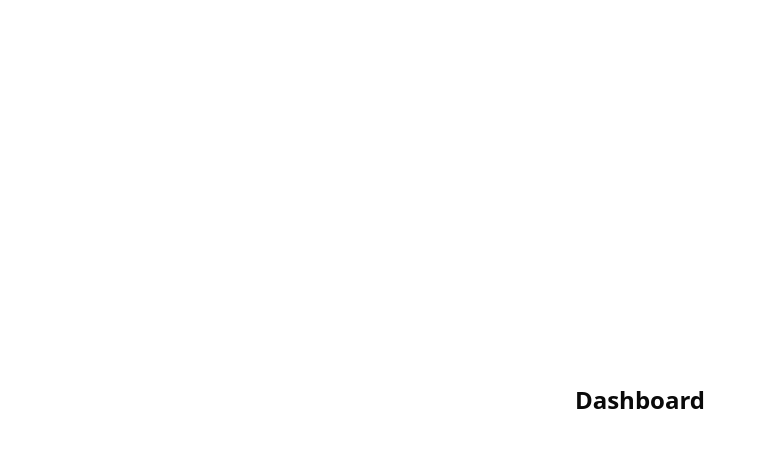
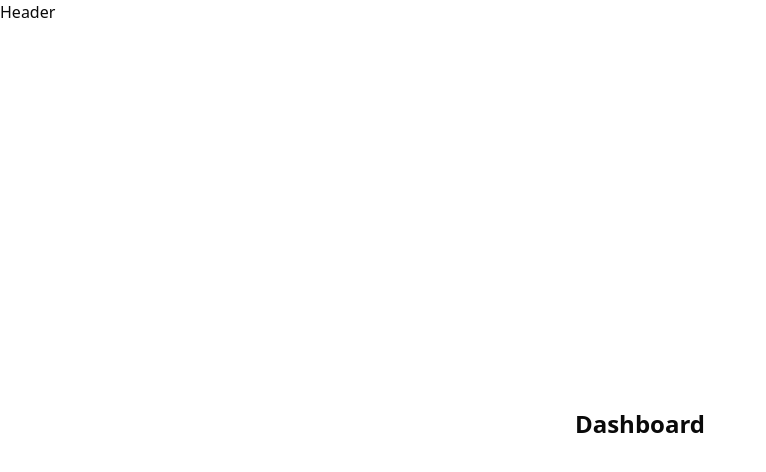
Before and after one commit to felipemjesus/rocketseat-reactjs, a React app in the folder aulas/04-integrando-front-back/: page / in a window 1280 px wide. Shown: the top 472 px of the page, without its empty margins (0-766 px from the left). Built offline with nearby package versions, Linux system fonts and the light colour scheme; the HTML template or start-up script is replaced by a standard one.

Commit message:
Aula - Layouts da Aplicação

```diff
--- /dev/null
+++ b/aulas/04-integrando-front-back/src/pages/_layouts/app.tsx
@@ -0,0 +1,13 @@
+import { Outlet } from "react-router-dom";
+
+export function AppLayout() {
+  return (
+    <div>
+      <h1>Header</h1>
+
+      <div>
+        <Outlet />
+      </div>
+    </div>
+  )
+}
--- /dev/null
+++ b/aulas/04-integrando-front-back/src/pages/_layouts/auth.tsx
@@ -0,0 +1,13 @@
+import { Outlet } from "react-router-dom";
+
+export function AuthLayout() {
+  return (
+    <div>
+      <h1>Auth</h1>
+
+      <div>
+        <Outlet />
+      </div>
+    </div>
+  )
+}
```
Also changed, not shown: aulas/04-integrando-front-back/src/routes.tsx (+16 -2 lines).
